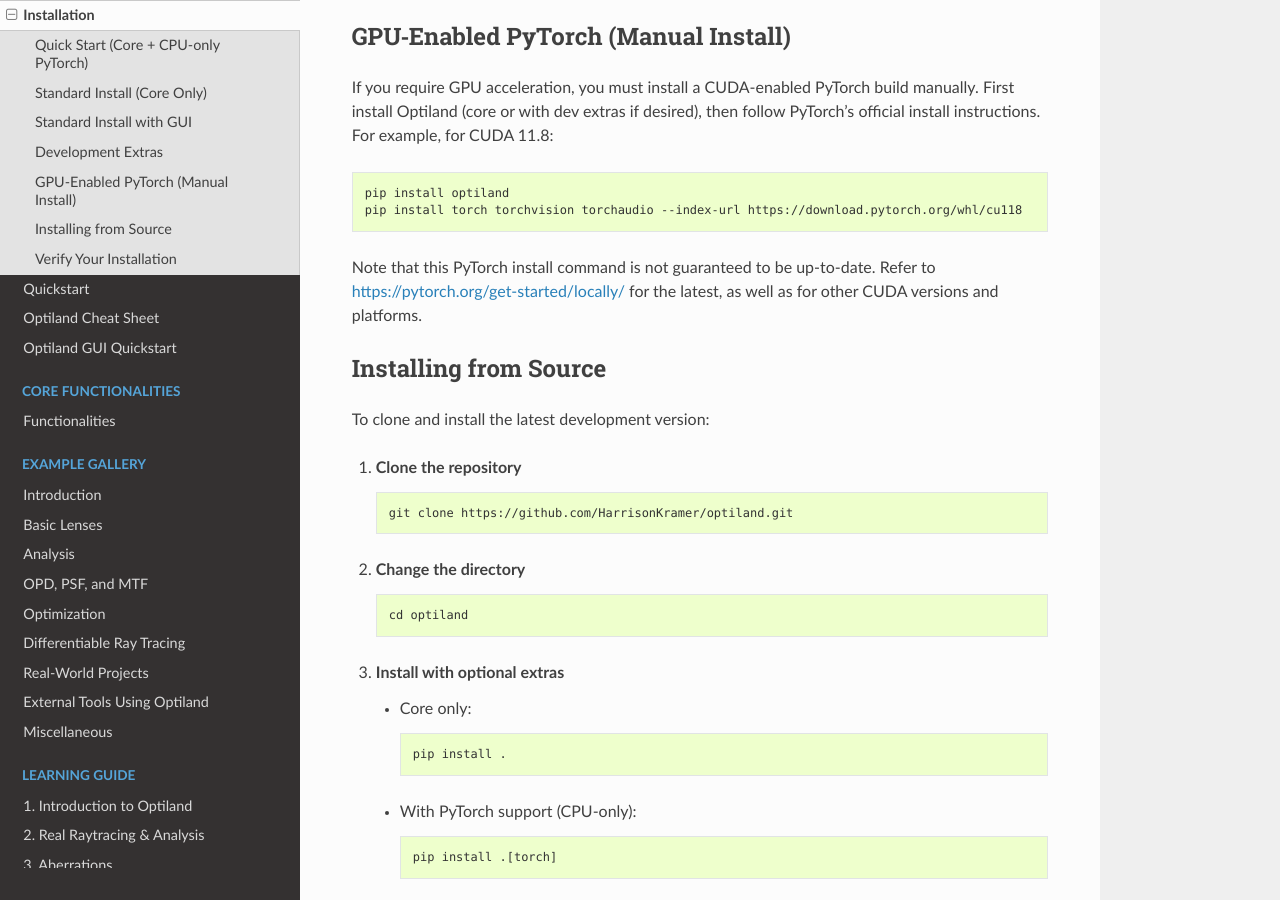
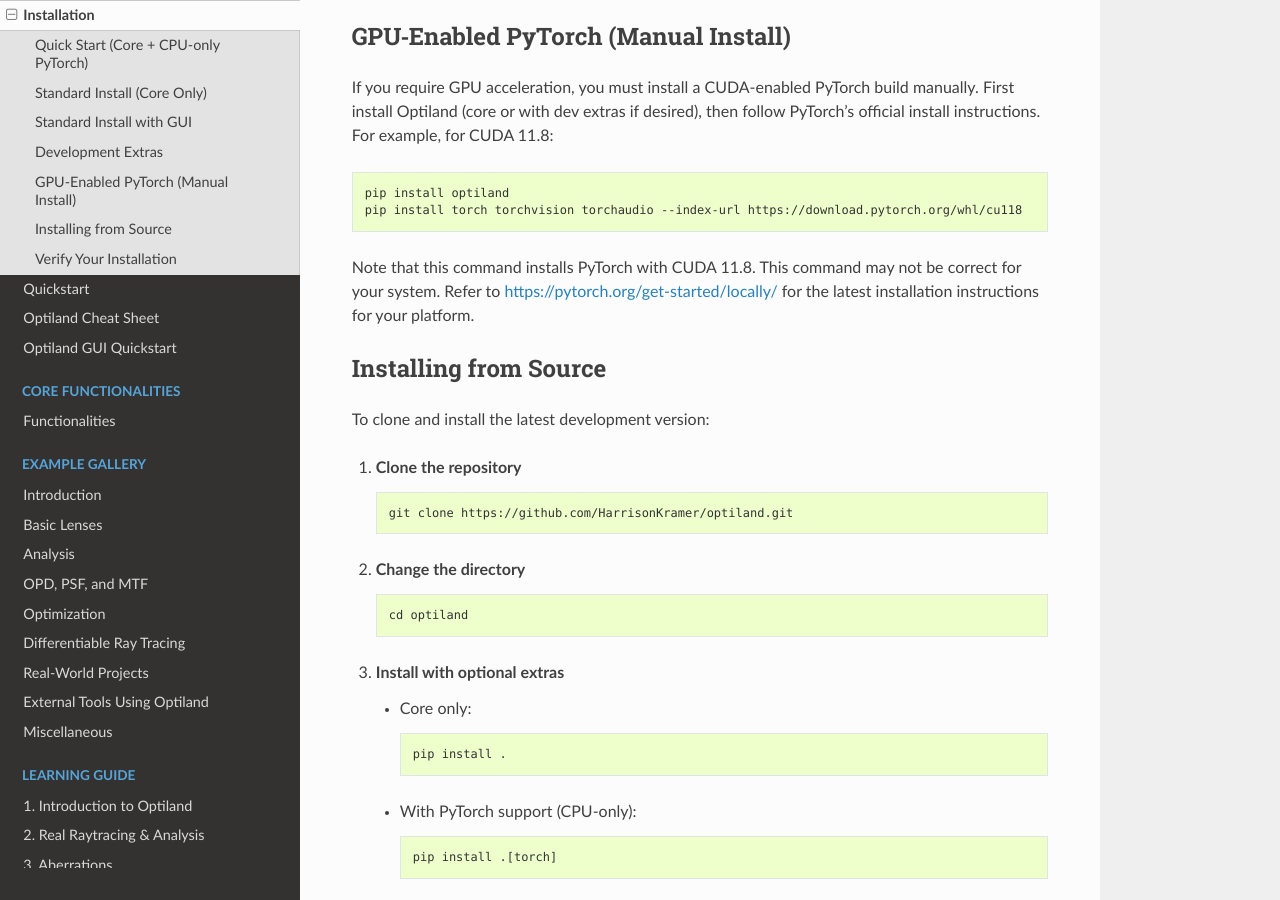
Before and after one commit to HarrisonKramer/optiland, a Sphinx documentation site: the page built from docs/installation.rst, in a window 1280 px wide and 900 px high, scrolled down 945 px. Built offline with Sphinx 7.4.7 and the Read the Docs theme 3.1.0, drawn with Linux system fonts in a browser that asks for light colours; pages that are not in the unit, such as notebooks, are missing from menus.

Commit message:
docs: update installation instructions for PyTorch and add important GPU notes

```diff
--- a/docs/installation.rst
+++ b/docs/installation.rst
@@ -53,7 +53,7 @@
    pip install optiland
    pip install torch torchvision torchaudio --index-url https://download.pytorch.org/whl/cu118
 
-Note that this PyTorch install command is not guaranteed to be up-to-date. Refer to https://pytorch.org/get-started/locally/ for the latest, as well as for other CUDA versions and platforms.
+Note that this command installs PyTorch with CUDA 11.8. This command may not be correct for your system. Refer to https://pytorch.org/get-started/locally/ for the latest installation instructions for your platform.
 
 Installing from Source
 ----------------------
```
Also changed, not shown: README.md (+10 -6 lines).
